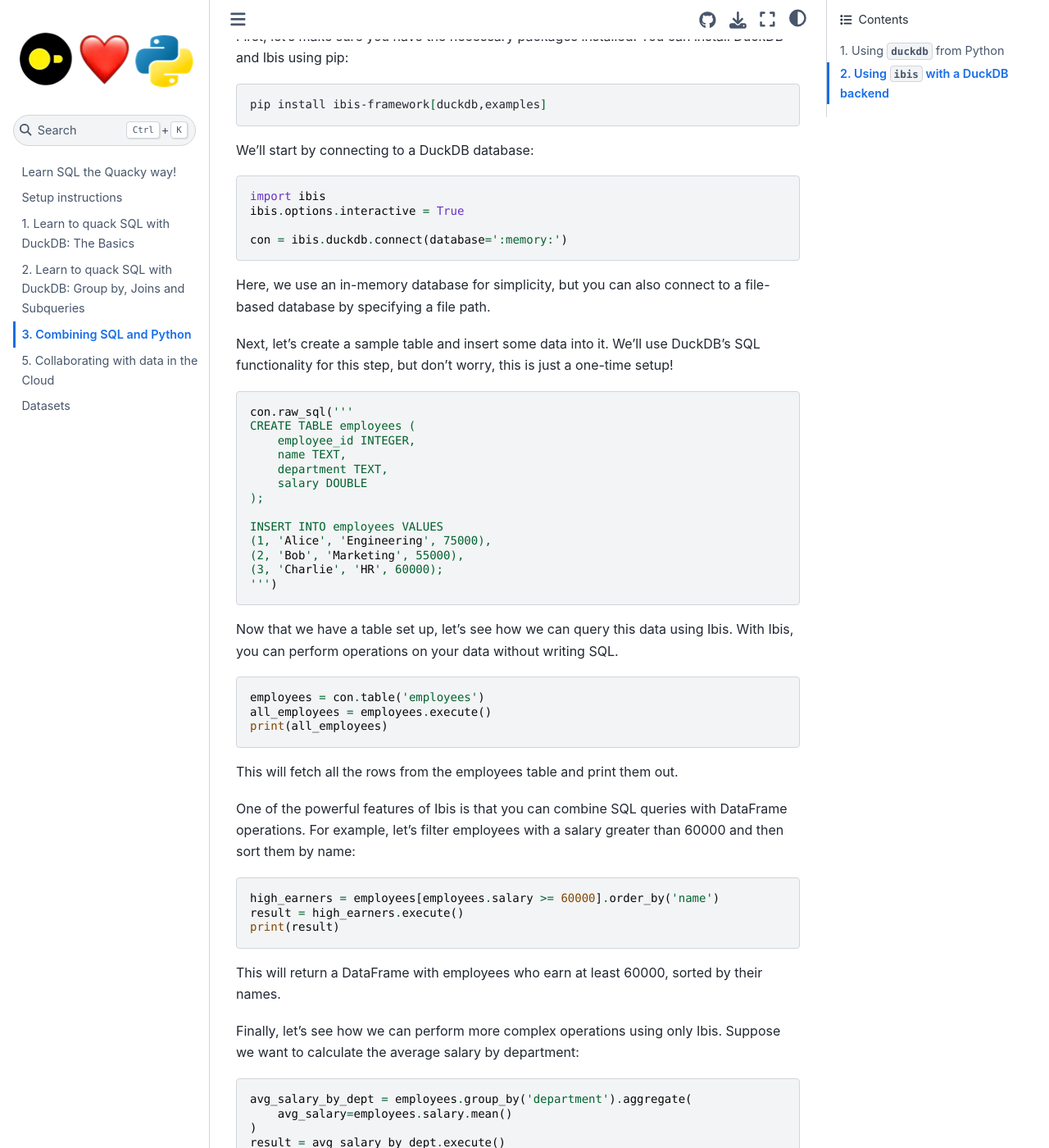
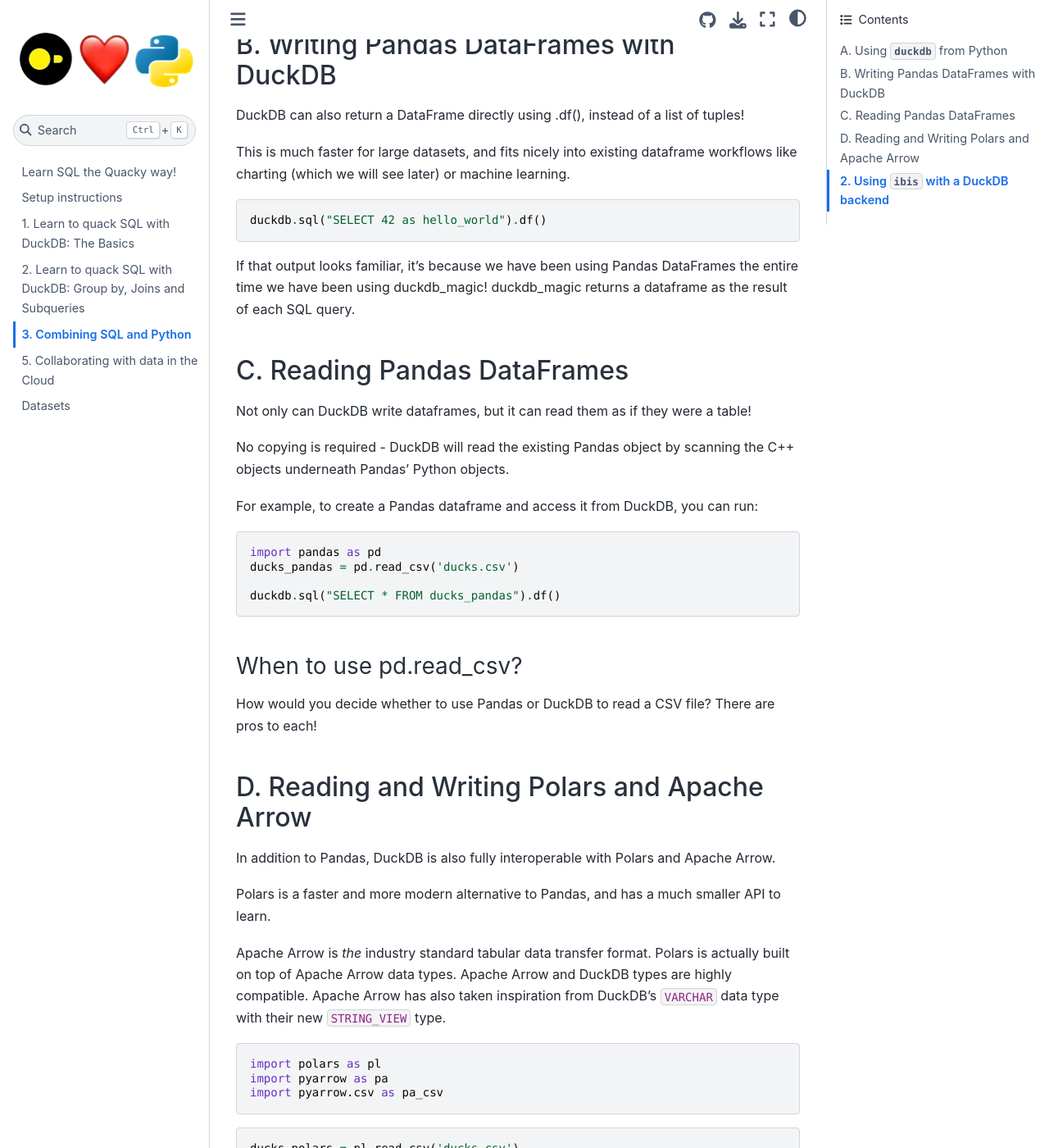
Before and after one commit to MotherDuck-Open-Source/sql-tutorial, a Jupyter Book: the page built from sql-and-python.md, in a window 1280 px wide and 1400 px high, scrolled down 841 px. Shown: the whole window at 82% size. Built offline with Jupyter Book 1.0.4 settings and Sphinx 7.4.7 and the Sphinx Book theme 1.1.4, drawn with Linux system fonts in a browser that asks for light colours; some of the changed text lies outside the part shown.

Commit message:
add changes from Alex

````diff
--- a/sql-and-python.md
+++ b/sql-and-python.md
@@ -1,112 +1,202 @@
 ---
-jupytext:
-  formats: md:myst
-  text_representation:
-    extension: .md
-    format_name: myst
-    format_version: 0.13
-    jupytext_version: 1.11.5
-kernelspec:
-  display_name: Python 3
-  language: python
-  name: python3
+jupyter:
+  jupytext:
+    text_representation:
+      extension: .md
+      format_name: markdown
+      format_version: '1.3'
+      jupytext_version: 1.16.2
+  kernelspec:
+    display_name: Python 3
+    language: python
+    name: python3
 ---
 
+<!-- #region id="1f93ab2e" -->
 # 3. Combining SQL and Python
 
-## 1. Using `duckdb` from Python
+## A. Using `duckdb` from Python
 
-DuckDB is released with a native Python client. You can simply install it by running
+DuckDB is released with a native Python client. You can install it with a simple pip install, and there are no dependencies required.
 
-```bash
-pip install duckdb
+Google Collab even has duckdb pre-installed!
+
+We will also install a few dataframe libraries, but these are optional unless you would like to do some of your analysis outside of DuckDB!
+<!-- #endregion -->
+
+```python
+!pip install duckdb>=1.0.0 pandas polars pyarrow
 ```
 
-To use it, is as simple as running
+```python
+!wget https://raw.githubusercontent.com/MotherDuck-Open-Source/sql-tutorial/main/data/ducks.csv -q --show-progress
+```
+
+<!-- #region id="5f0871db" -->
+DuckDB follows the Python DB API spec, so you can use it the same way you would use another database.
+fetchall() returns a list of tuples.
+<!-- #endregion -->
 
 ```python
 import duckdb
 
-duckdb.sql("SELECT 42").fetchall()
+duckdb.execute("SELECT 42 as hello_world").fetchall()
 ```
 
-You can also incorporate DataFrames into your SQL queries! For example, to create a Pandas dataframe and access it from DuckDB, you can run:
+<!-- #region id="kc-LQbGSWqao" -->
+DuckDB also has a .sql method that has some convenience features beyond .execute. We recommend using .sql!
+<!-- #endregion -->
+
+```python
+duckdb.sql("SELECT 42 as hello_world").fetchall()
+```
+
+<!-- #region id="NuaJl1s6W3we" -->
+## B. Writing Pandas DataFrames with DuckDB
+DuckDB can also return a DataFrame directly using .df(), instead of a list of tuples!
+
+This is much faster for large datasets, and fits nicely into existing dataframe workflows like charting (which we will see later) or machine learning.
+<!-- #endregion -->
+
+```python
+duckdb.sql("SELECT 42 as hello_world").df()
+```
+
+<!-- #region id="S76DUjL_XUWO" -->
+If that output looks familiar, it's because we have been using Pandas DataFrames the entire time we have been using duckdb_magic! duckdb_magic returns a dataframe as the result of each SQL query.
+<!-- #endregion -->
+
+<!-- #region id="8f519ae2" -->
+## C. Reading Pandas DataFrames
+Not only can DuckDB write dataframes, but it can read them as if they were a table!
+
+No copying is required - DuckDB will read the existing Pandas object by scanning the C++ objects underneath Pandas' Python objects.
+
+For example, to create a Pandas dataframe and access it from DuckDB, you can run:
+<!-- #endregion -->
 
 ```python
 import pandas as pd
-my_df = pd.DataFrame([{"c1": "duck", "c2": "duck", "c3": "goose"}])
+ducks_pandas = pd.read_csv('ducks.csv')
 
-duckdb.sql("SELECT * FROM my_df").df()
+duckdb.sql("SELECT * FROM ducks_pandas").df()
 ```
 
+<!-- #region id="U5g4bqyBdxRb" -->
+### When to use pd.read_csv?
+How would you decide whether to use Pandas or DuckDB to read a CSV file? There are pros to each!
+<!-- #endregion -->
+
+<!-- #region id="bWs78TL1YrG7" -->
+## D. Reading and Writing Polars and Apache Arrow
+
+In addition to Pandas, DuckDB is also fully interoperable with Polars and Apache Arrow.
+
+Polars is a faster and more modern alternative to Pandas, and has a much smaller API to learn.
+
+Apache Arrow is *the* industry standard tabular data transfer format. Polars is actually built on top of Apache Arrow data types. Apache Arrow and DuckDB types are highly compatible. Apache Arrow has also taken inspiration from DuckDB's `VARCHAR` data type with their new `STRING_VIEW` type.
+<!-- #endregion -->
+
+```python
+import polars as pl
+import pyarrow as pa
+import pyarrow.csv as pa_csv
+```
+
+```python
+ducks_polars = pl.read_csv('ducks.csv')
+duckdb.sql("""SELECT * FROM ducks_polars""").pl()
+```
+
+```python
+ducks_arrow = pa_csv.read_csv('ducks.csv')
+duckdb.sql("""SELECT * FROM ducks_arrow""").arrow()
+```
+
+<!-- #region id="b673f96d" -->
 ## 2. Using `ibis` with a DuckDB backend
 
 We'll show you how to leverage the power of DuckDB without even needing to write a single line of SQL. Instead, we'll use Ibis, a powerful Python library that allows you to interact with databases using a DataFrame-like syntax. We'll also show you how to combine the two so you can get the best of both worlds.
 
 First, let's make sure you have the necessary packages installed. You can install DuckDB and Ibis using pip:
+<!-- #endregion -->
 
-```bash
-pip install ibis-framework[duckdb,examples]
+```python
+pip install ibis-framework[duckdb,examples] --upgrade --quiet
 ```
 
-We'll start by connecting to a DuckDB database:
+<!-- #region id="DFlOOkIEgMTG" -->
+We are using Ibis in interactive mode for demo purposes. This converts Ibis expressions from lazily evaluated to eagerly evaluated, so it is easier to see what is happening at each step. It also converts Ibis results into Pandas dataframes for nice formatting in Jupyter.
+
+For performance and memory reasons, we recommend not using interactive mode in production!
+
+We can connect to a file-based DuckDB database by specifying a file path.
+<!-- #endregion -->
 
 ```python
 import ibis
 ibis.options.interactive = True
 
-con = ibis.duckdb.connect(database=':memory:')
+con = ibis.duckdb.connect(database='whats_quackalackin.duckdb')
 ```
 
-Here, we use an in-memory database for simplicity, but you can also connect to a file-based database by specifying a file path.
+<!-- #region id="a50cdf52" -->
+We can read in a CSV using Ibis, and it will use the DuckDB `read_csv_auto` function under the hood. This way we get both DuckDB's performance, and clean Python syntax.
+<!-- #endregion -->
 
-Next, let's create a sample table and insert some data into it. We'll use DuckDB's SQL functionality for this step, but don't worry, this is just a one-time setup!
-
-```SQL
-con.raw_sql('''
-CREATE TABLE employees (
-    employee_id INTEGER,
-    name TEXT,
-    department TEXT,
-    salary DOUBLE
-);
-
-INSERT INTO employees VALUES
-(1, 'Alice', 'Engineering', 75000),
-(2, 'Bob', 'Marketing', 55000),
-(3, 'Charlie', 'HR', 60000);
-''')
+```python
+ducks_ibis = ibis.read_csv('ducks.csv')
+ducks_ibis
 ```
 
-Now that we have a table set up, let's see how we can query this data using Ibis. With Ibis, you can perform operations on your data without writing SQL.
+<!-- #region id="TuayvGkciKrw" -->
+The result of the prior read_csv operation is an Ibis object. It is similar to the result of a SQL query - it is not saved into the database automatically.
+
+To save the result of our read_csv into the DuckDB file, we create a table.
+<!-- #endregion -->
 
 ```python
-employees = con.table('employees')
-all_employees = employees.execute()
-print(all_employees)
+persistent_ducks = con.create_table(name='ducks', obj=ducks_ibis.to_pyarrow(), overwrite=True)
+persistent_ducks
 ```
 
-This will fetch all the rows from the employees table and print them out.
-
-One of the powerful features of Ibis is that you can combine SQL queries with DataFrame operations. For example, let's filter employees with a salary greater than 60000 and then sort them by name:
+<!-- #region id="f9212aab" -->
+Now that we have a table set up, let's see how we can query this data using Ibis. With Ibis, you can perform operations on your data without writing SQL. Let's see how similar it feels...
+<!-- #endregion -->
 
 ```python
-high_earners = employees[employees.salary >= 60000].order_by('name')
-result = high_earners.execute()
-print(result)
+persistent_ducks.filter(persistent_ducks.extinct == 0)
 ```
-This will return a DataFrame with employees who earn at least 60000, sorted by their names.
-
-Finally, let's see how we can perform more complex operations using only Ibis. Suppose we want to calculate the average salary by department:
 
 ```python
-avg_salary_by_dept = employees.group_by('department').aggregate(
-    avg_salary=employees.salary.mean()
+(persistent_ducks
+  .filter(persistent_ducks.extinct == 0)
+  .select("name", "author", "year")
 )
-result = avg_salary_by_dept.execute()
-print(result)
 ```
 
-This will give us a DataFrame with the average salary for each department.
+```python
+duck_legends = (persistent_ducks
+  .filter(persistent_ducks.extinct == 0)
+  .select("name", "author", "year")
+  .group_by("author")
+  .aggregate([persistent_ducks.name.count(), persistent_ducks.year.min()])
+  .order_by([ibis.desc("Count(name)")])
+)
+duck_legends
+```
 
-And that's it! You've learned how to use Ibis with DuckDB to query and manipulate your data without writing SQL. Happy coding!
+```python
+ibis.to_sql(duck_legends)
+```
+
+<!-- #region id="8b2522bd" -->
+And there you go! You've learned:
+* How to read and write Pandas, Polars, and Apache Arrow with DuckDB
+* How to use Ibis to run dataframe queries on top of DuckDB
+* How to see the SQL that Ibis is running on your behalf
+* How to mix and match SQL and Ibis
+<!-- #endregion -->
+
+```python
+```
````
Also changed, not shown: 1 other file.
